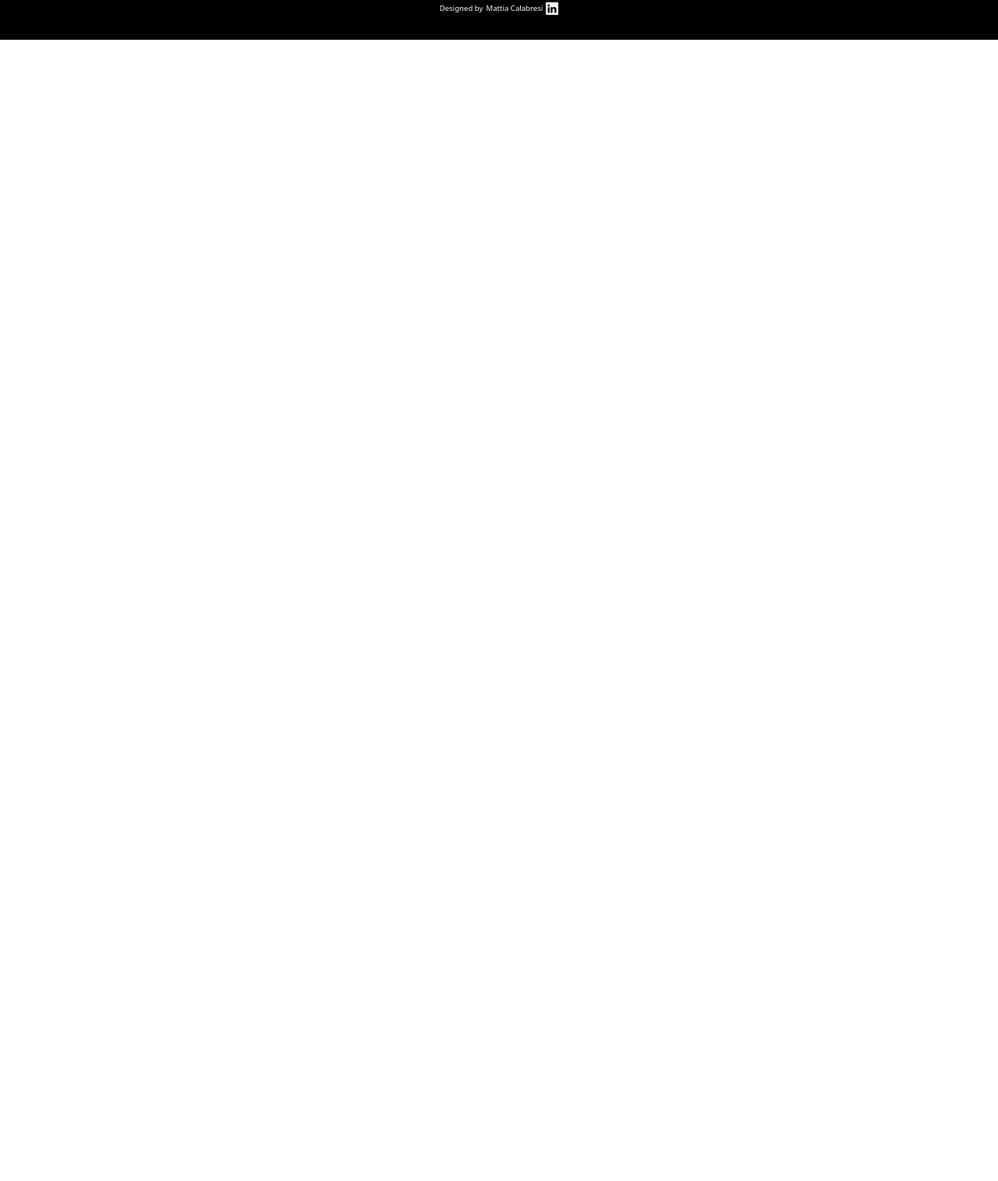
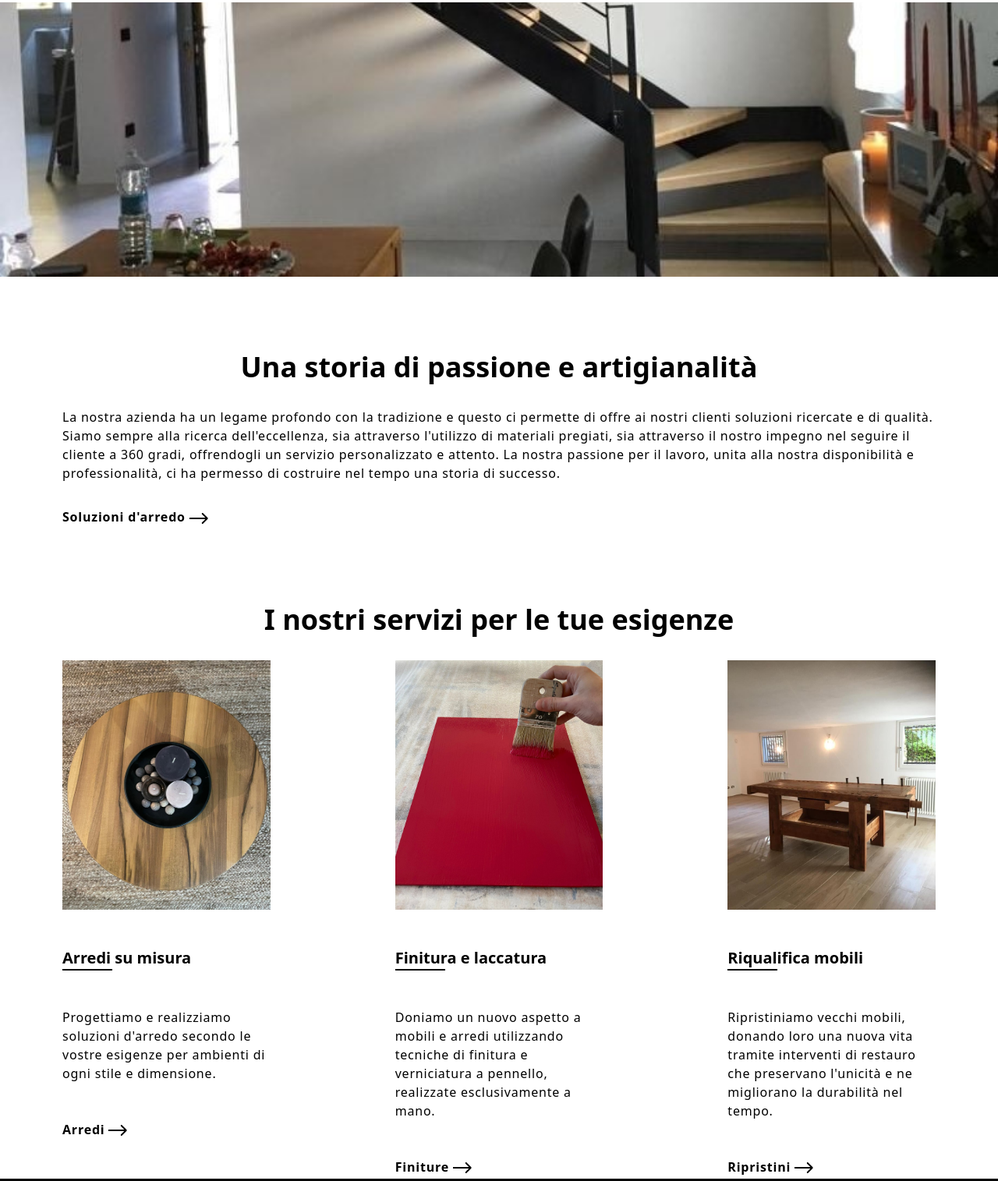
Before and after one commit to m-calabresi/Essedue, an Astro site: page / in a window 1280 px wide. Shown: the part 957-2472 px from the top of the page at 78% size. Before the commit the page ends 1008 px from the top, so only its background shows below. Built offline with nearby package versions, Linux system fonts and the light colour scheme; Astro itself is replaced by a stand-in of ours.

Commit message:
ENH: added home description and services sections

```diff
--- /dev/null
+++ b/src/components/buttons/Link.astro
@@ -0,0 +1,30 @@
+---
+import { Image } from "astro:assets";
+
+import arrow from "../../assets/arrow.svg";
+
+import { path } from "../../utils/utils";
+
+interface Props {
+    to: string;
+    text: string;
+    class?: string;
+}
+const { to, text, class: className } = Astro.props;
+---
+
+<a
+    href={path(to)}
+    class:list={[
+        "inline-block outline-none font-semibold text-base tracking-wider transition-all duration-300 group after:block after:w-0 after:h-0.5 after:bg-black after:transition-all after:duration-300 hover:after:w-full focus-visible:after:w-full",
+        className,
+    ]}>
+    <span class="inline-block transition-all group-hover:me-2 group-focus-visible:me-2">
+        {text}
+    </span>
+    <Image
+        src={arrow}
+        alt=""
+        class="inline-block w-6 h-6"
+    />
+</a>
--- a/src/pages/index.astro
+++ b/src/pages/index.astro
@@ -3,7 +3,13 @@ import { Image } from "astro:assets";
 
 import PageLayout from "../layouts/PageLayout.astro";
 
+import Link from "../components/buttons/Link.astro";
+
 import homeBackground from "../assets/home-background.jpg";
+import homeSeparator from "../assets/home-separator.jpg";
+import coffeTableTop from "../assets/coffee-table-top.jpg";
+import woodHandPaint from "../assets/wood-hand-paint.jpg";
+import vintageWorkTable from "../assets/vintage-work-table.jpg";
 
 import { path } from "../utils/utils";
 ---
@@ -37,4 +43,98 @@ import { path } from "../utils/utils";
             </a>
         </div>
     </div>
+    <Image
+        src={homeSeparator}
+        alt=""
+        class="mt-20 sm:mt-40 h-40 sm:h-[22rem] w-full object-cover object-center"
+    />
+    <main class="text-black max-w-7xl px-4 sm:px-20 mx-auto">
+        <section class="mt-16 sm:mt-24">
+            <h2 class="block text-center text-3xl sm:text-4xl font-extrabold">
+                Una storia di passione e artigianalità
+            </h2>
+            <article class="mt-8">
+                <p class="font-normal text-base tracking-wider">
+                    La nostra azienda ha un legame profondo con la tradizione e questo ci permette di offre ai
+                    nostri clienti soluzioni ricercate e di qualità. Siamo sempre alla ricerca
+                    dell'eccellenza, sia attraverso l'utilizzo di materiali pregiati, sia attraverso il nostro
+                    impegno nel seguire il cliente a 360 gradi, offrendogli un servizio personalizzato e
+                    attento. La nostra passione per il lavoro, unita alla nostra disponibilità e
+                    professionalità, ci ha permesso di costruire nel tempo una storia di successo.
+                </p>
+                <Link
+                    to="/furnishings"
+                    text="Soluzioni d'arredo"
+                    class="mt-8"
+                />
+            </article>
+        </section>
+        <section class="mt-16 sm:mt-24">
+            <h2 class="block text-center text-3xl sm:text-4xl font-extrabold">
+                I nostri servizi per le tue esigenze
+            </h2>
+            <div class="mt-8 grid grid-cols-1 md:grid-cols-2 lg:grid-cols-3 gap-x-40 gap-y-20">
+                <article class="flex flex-col items-start justify-start gap-8 sm:gap-12">
+                    <Image
+                        src={coffeTableTop}
+                        alt="tavolino circolare in legno"
+                        class="h-40 sm:h-80 object-cover object-center"
+                    />
+                    <h3 class="text-xl font-bold after:block after:w-16 after:h-0.5 after:bg-black">
+                        Arredi su misura
+                    </h3>
+                    <p class="font-normal text-base tracking-wider">
+                        Progettiamo e realizziamo soluzioni d'arredo secondo le vostre esigenze per ambienti
+                        di ogni stile e dimensione.
+                    </p>
+                    <!-- TODO: update with correct link to #section -->
+                    <Link
+                        to="/furnishings"
+                        text="Arredi"
+                        class="self-start"
+                    />
+                </article>
+                <article class="flex flex-col items-start justify-start gap-8 sm:gap-12">
+                    <Image
+                        src={woodHandPaint}
+                        alt="tavolino circolare in legno"
+                        class="h-40 sm:h-80 object-cover object-center"
+                    />
+                    <h3 class="text-xl font-bold after:block after:w-16 after:h-0.5 after:bg-black">
+                        Finitura e laccatura
+                    </h3>
+                    <p class="font-normal text-base tracking-wider">
+                        Doniamo un nuovo aspetto a mobili e arredi utilizzando tecniche di finitura e
+                        verniciatura a pennello, realizzate esclusivamente a mano.
+                    </p>
+                    <!-- TODO: update with correct link to #section -->
+                    <Link
+                        to="/furnishings"
+                        text="Finiture"
+                        class="self-start"
+                    />
+                </article>
+                <article class="flex flex-col items-start justify-start gap-8 sm:gap-12">
+                    <Image
+                        src={vintageWorkTable}
+                        alt="tavolino circolare in legno"
+                        class="h-40 sm:h-80 object-cover object-center"
+                    />
+                    <h3 class="text-xl font-bold after:block after:w-16 after:h-0.5 after:bg-black">
+                        Riqualifica mobili
+                    </h3>
+                    <p class="font-normal text-base tracking-wider">
+                        Ripristiniamo vecchi mobili, donando loro una nuova vita tramite interventi di
+                        restauro che preservano l'unicità e ne migliorano la durabilità nel tempo.
+                    </p>
+                    <!-- TODO: update with correct link to #section -->
+                    <Link
+                        to="/furnishings"
+                        text="Ripristini"
+                        class="self-start"
+                    />
+                </article>
+            </div>
+        </section>
+    </main>
 </PageLayout>
```
Also changed, not shown: src/assets/arrow.svg (added), src/assets/coffee-table-top.jpg (added), src/assets/home-separator.jpg (added), src/assets/vintage-work-table.jpg (added), src/assets/wood-hand-paint.jpg (added).
